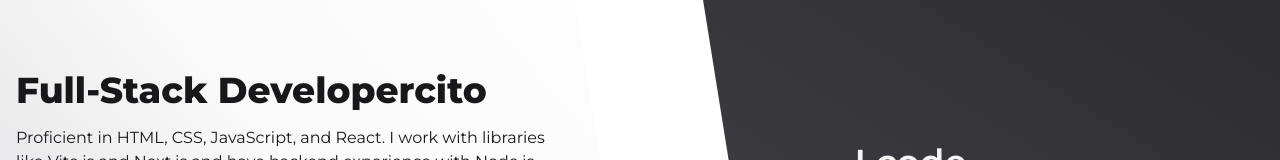
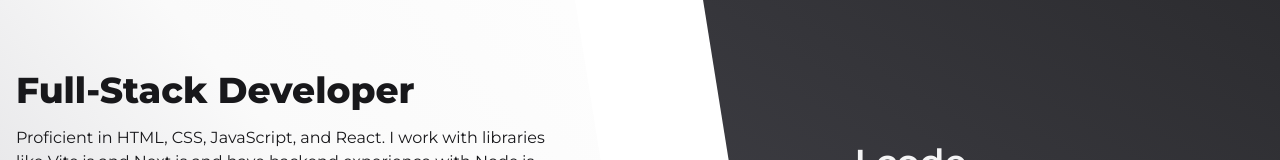
Before and after one commit to Lenoxo/EmanuelDev, a Next.js app: page / in a window 1280 px wide. Shown: the part 194-354 px from the top of the page. Built offline with nearby package versions, Linux system fonts and the light colour scheme.

Commit message:
Fix prettier.config.js and index.js typos

```diff
--- a/prettier.config.js
+++ b/prettier.config.js
@@ -4,6 +4,6 @@ module.exports = {
   printWidth: 80,
   tabWidth: 2,
   useTabs: false,
-  traillingComma: "es6",
+  trailingComma: "none",
   bracketSpacing: true,
 };
--- a/src/pages/index.js
+++ b/src/pages/index.js
@@ -10,7 +10,7 @@ export default function Home() {
       <div className="h-screen bg-gradient-to-tr from-zinc-600 to-zinc-800 dark:from-gray-900 dark:to-gray-600">
         <div className="bg-gradient-to-tr px-4 from-zinc-300 via-zinc-50 to-white dark:from-zinc-900 dark:via-zinc-800 dark:to-zinc-700 relative h-full w-full sm:w-3/5 lg:max-w-2xl flex flex-col justify-center items-center sm:items-start">
           <h1 className="font-extrabold text-2xl sm:text-4xl sm:mb-4">
-            Full-Stack Developercito
+            Full-Stack Developer
           </h1>
           <TypingText />
           <h2 className="text-md w-5/6 text-center sm:text-start">
```
